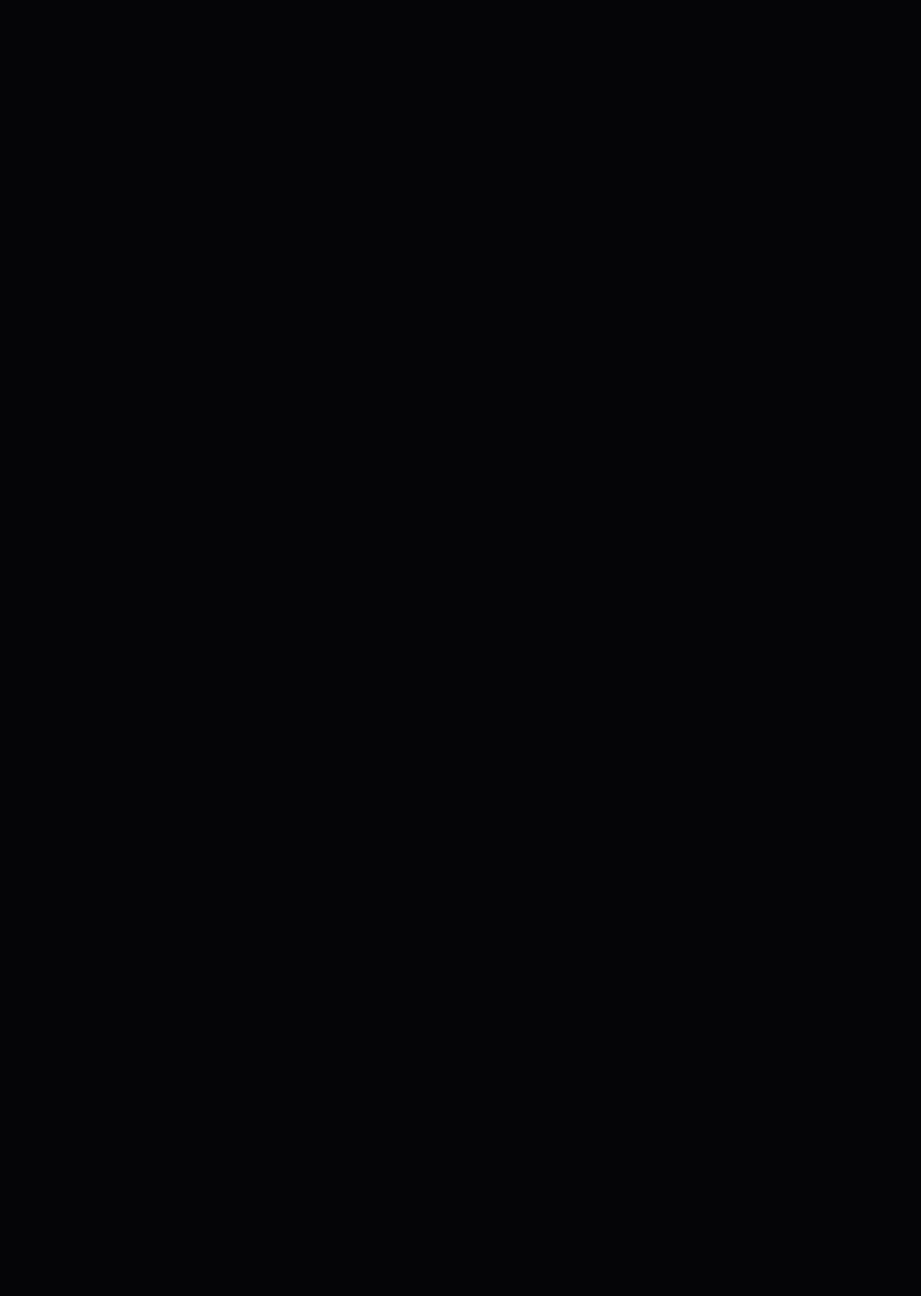
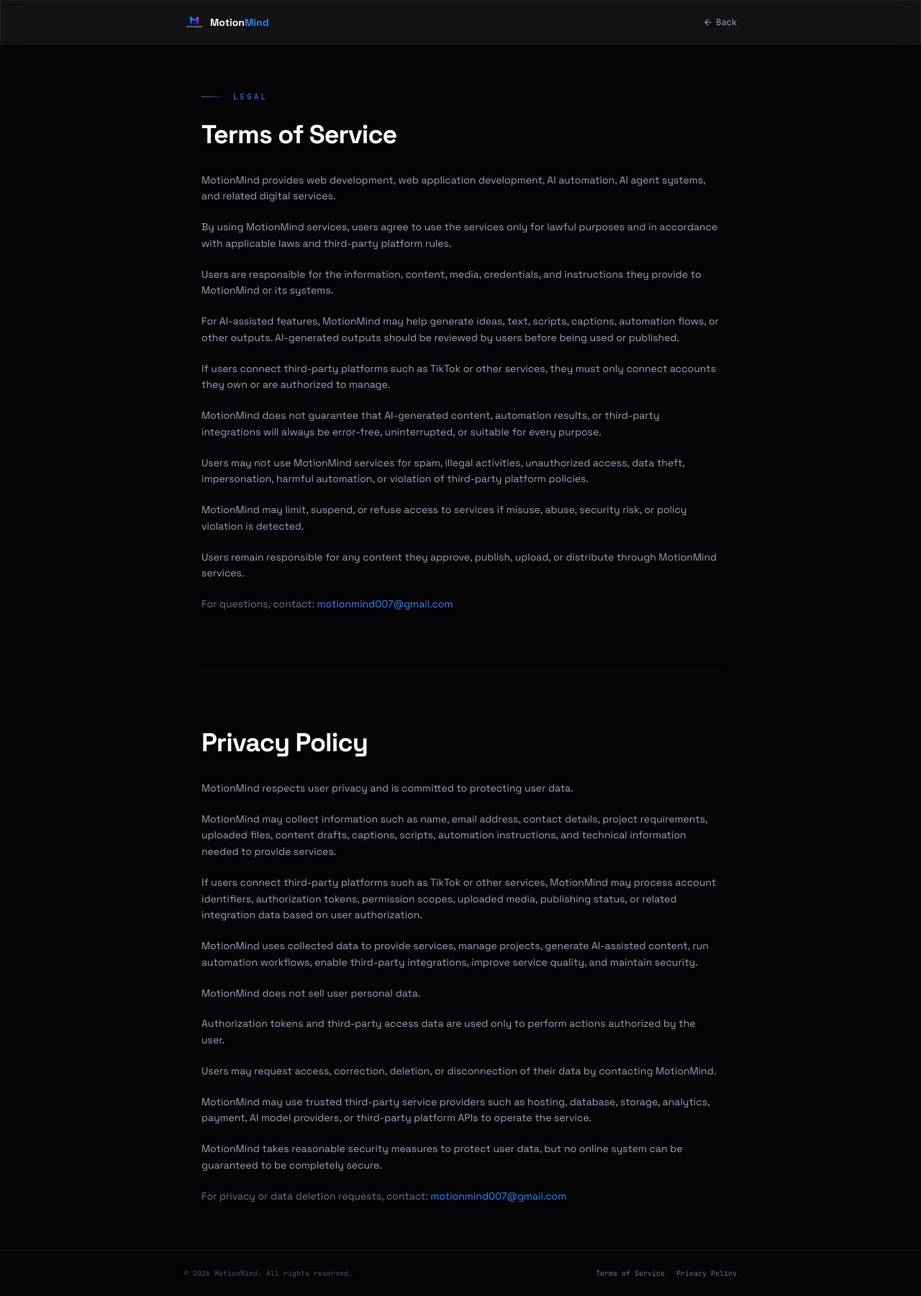
Before and after one commit to MotionMind007/motionmind-porto, a React (Vite) app: page /terms in a window 1280 px wide. Before the commit this address had no page. Shown: the whole page at 72% size. Before the commit the page ends 800 px from the top, so only its background shows below. Built offline with nearby package versions, Linux system fonts and the light colour scheme.

Commit message:
feat: add Terms of Service & Privacy Policy page at /terms

```diff
--- a/src/App.jsx
+++ b/src/App.jsx
@@ -1,6 +1,7 @@
 import { BrowserRouter, Routes, Route } from 'react-router-dom'
 import Portfolio from './pages/Portfolio'
 import Admin from './pages/Admin'
+import Terms from './pages/Terms'
 
 export default function App() {
   return (
@@ -8,6 +9,8 @@ export default function App() {
       <Routes>
         <Route path="/" element={<Portfolio />} />
         <Route path="/admin" element={<Admin />} />
+        <Route path="/terms" element={<Terms />} />
+        <Route path="/privacy" element={<Terms />} />
       </Routes>
     </BrowserRouter>
   )
--- a/src/components/Footer.jsx
+++ b/src/components/Footer.jsx
@@ -1,3 +1,5 @@
+import { Link } from 'react-router-dom'
+
 export default function Footer() {
   return (
     <footer className="py-6 px-6 border-t border-white/5">
@@ -6,7 +8,11 @@ export default function Footer() {
           <img src="/logo.png?v=2" alt="MotionMind" className="h-5 w-auto" />
           <span className="font-heading text-xs font-bold">MotionMind</span>
         </div>
-        <p className="font-mono text-[10px] text-slate-600">© 2025 · Jayapura, Papua 🇮🇩 · Built with React + Framer Motion</p>
+        <p className="font-mono text-[10px] text-slate-600">© 2026 MotionMind. All rights reserved.</p>
+        <div className="flex gap-4">
+          <Link to="/terms" className="font-mono text-[10px] text-slate-500 hover:text-brand-blue transition-colors">Terms of Service</Link>
+          <Link to="/terms#privacy" className="font-mono text-[10px] text-slate-500 hover:text-brand-blue transition-colors">Privacy Policy</Link>
+        </div>
       </div>
     </footer>
   )
--- /dev/null
+++ b/src/pages/Terms.jsx
@@ -0,0 +1,78 @@
+import { Link } from 'react-router-dom'
+import { ArrowLeft } from 'lucide-react'
+
+export default function Terms() {
+  return (
+    <div className="min-h-screen bg-dark-100 text-white">
+      {/* Header */}
+      <nav className="sticky top-0 z-50 glass-strong border-b border-white/5 px-6 py-4">
+        <div className="max-w-3xl mx-auto flex items-center justify-between">
+          <Link to="/" className="flex items-center gap-2 group">
+            <img src="/logo.png?v=2" alt="MotionMind" className="h-7 w-auto" />
+            <span className="font-heading font-bold text-sm">Motion<span className="text-brand-blue">Mind</span></span>
+          </Link>
+          <Link to="/" className="font-mono text-xs text-slate-400 hover:text-white transition-colors flex items-center gap-1">
+            <ArrowLeft size={14} /> Back
+          </Link>
+        </div>
+      </nav>
+
+      {/* Content */}
+      <main className="max-w-3xl mx-auto px-6 py-16">
+        {/* Terms of Service */}
+        <section className="mb-20" id="terms">
+          <div className="flex items-center gap-3 mb-6">
+            <div className="h-px w-8 bg-gradient-to-r from-brand-blue to-transparent" />
+            <span className="font-mono text-[11px] text-brand-blue uppercase tracking-[3px]">Legal</span>
+          </div>
+          <h1 className="font-heading font-bold text-3xl md:text-4xl tracking-tight mb-8">Terms of Service</h1>
+
+          <div className="space-y-5 text-slate-400 text-sm leading-relaxed">
+            <p>MotionMind provides web development, web application development, AI automation, AI agent systems, and related digital services.</p>
+            <p>By using MotionMind services, users agree to use the services only for lawful purposes and in accordance with applicable laws and third-party platform rules.</p>
+            <p>Users are responsible for the information, content, media, credentials, and instructions they provide to MotionMind or its systems.</p>
+            <p>For AI-assisted features, MotionMind may help generate ideas, text, scripts, captions, automation flows, or other outputs. AI-generated outputs should be reviewed by users before being used or published.</p>
+            <p>If users connect third-party platforms such as TikTok or other services, they must only connect accounts they own or are authorized to manage.</p>
+            <p>MotionMind does not guarantee that AI-generated content, automation results, or third-party integrations will always be error-free, uninterrupted, or suitable for every purpose.</p>
+            <p>Users may not use MotionMind services for spam, illegal activities, unauthorized access, data theft, impersonation, harmful automation, or violation of third-party platform policies.</p>
+            <p>MotionMind may limit, suspend, or refuse access to services if misuse, abuse, security risk, or policy violation is detected.</p>
+            <p>Users remain responsible for any content they approve, publish, upload, or distribute through MotionMind services.</p>
+            <p className="text-slate-500">For questions, contact: <a href="mailto:motionmind007@gmail.com" className="text-brand-blue hover:underline">motionmind007@gmail.com</a></p>
+          </div>
+        </section>
+
+        {/* Divider */}
+        <div className="border-t border-white/5 mb-20" />
+
+        {/* Privacy Policy */}
+        <section id="privacy">
+          <h2 className="font-heading font-bold text-3xl md:text-4xl tracking-tight mb-8">Privacy Policy</h2>
+
+          <div className="space-y-5 text-slate-400 text-sm leading-relaxed">
+            <p>MotionMind respects user privacy and is committed to protecting user data.</p>
+            <p>MotionMind may collect information such as name, email address, contact details, project requirements, uploaded files, content drafts, captions, scripts, automation instructions, and technical information needed to provide services.</p>
+            <p>If users connect third-party platforms such as TikTok or other services, MotionMind may process account identifiers, authorization tokens, permission scopes, uploaded media, publishing status, or related integration data based on user authorization.</p>
+            <p>MotionMind uses collected data to provide services, manage projects, generate AI-assisted content, run automation workflows, enable third-party integrations, improve service quality, and maintain security.</p>
+            <p>MotionMind does not sell user personal data.</p>
+            <p>Authorization tokens and third-party access data are used only to perform actions authorized by the user.</p>
+            <p>Users may request access, correction, deletion, or disconnection of their data by contacting MotionMind.</p>
+            <p>MotionMind may use trusted third-party service providers such as hosting, database, storage, analytics, payment, AI model providers, or third-party platform APIs to operate the service.</p>
+            <p>MotionMind takes reasonable security measures to protect user data, but no online system can be guaranteed to be completely secure.</p>
+            <p className="text-slate-500">For privacy or data deletion requests, contact: <a href="mailto:motionmind007@gmail.com" className="text-brand-blue hover:underline">motionmind007@gmail.com</a></p>
+          </div>
+        </section>
+      </main>
+
+      {/* Footer */}
+      <footer className="py-6 px-6 border-t border-white/5">
+        <div className="max-w-3xl mx-auto flex flex-col sm:flex-row items-center justify-between gap-4">
+          <p className="font-mono text-[10px] text-slate-600">© 2026 MotionMind. All rights reserved.</p>
+          <div className="flex gap-4">
+            <a href="#terms" className="font-mono text-[10px] text-slate-500 hover:text-brand-blue transition-colors">Terms of Service</a>
+            <a href="#privacy" className="font-mono text-[10px] text-slate-500 hover:text-brand-blue transition-colors">Privacy Policy</a>
+          </div>
+        </div>
+      </footer>
+    </div>
+  )
+}
```
